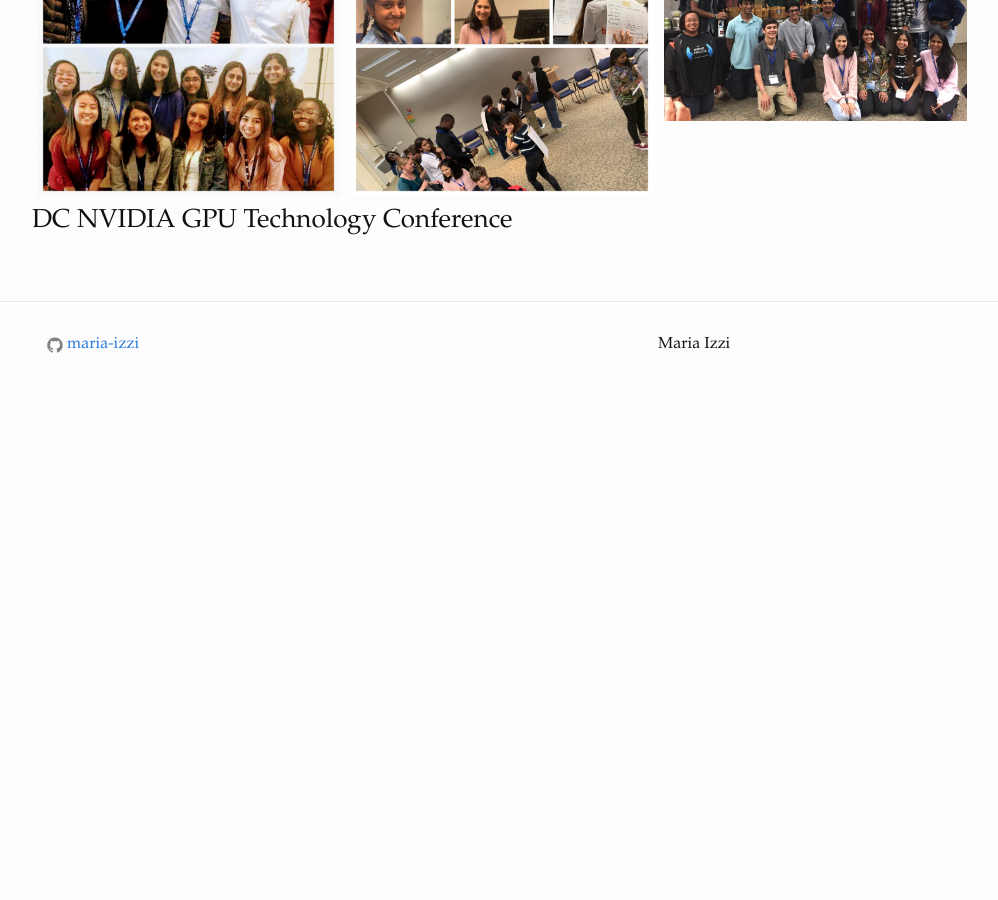
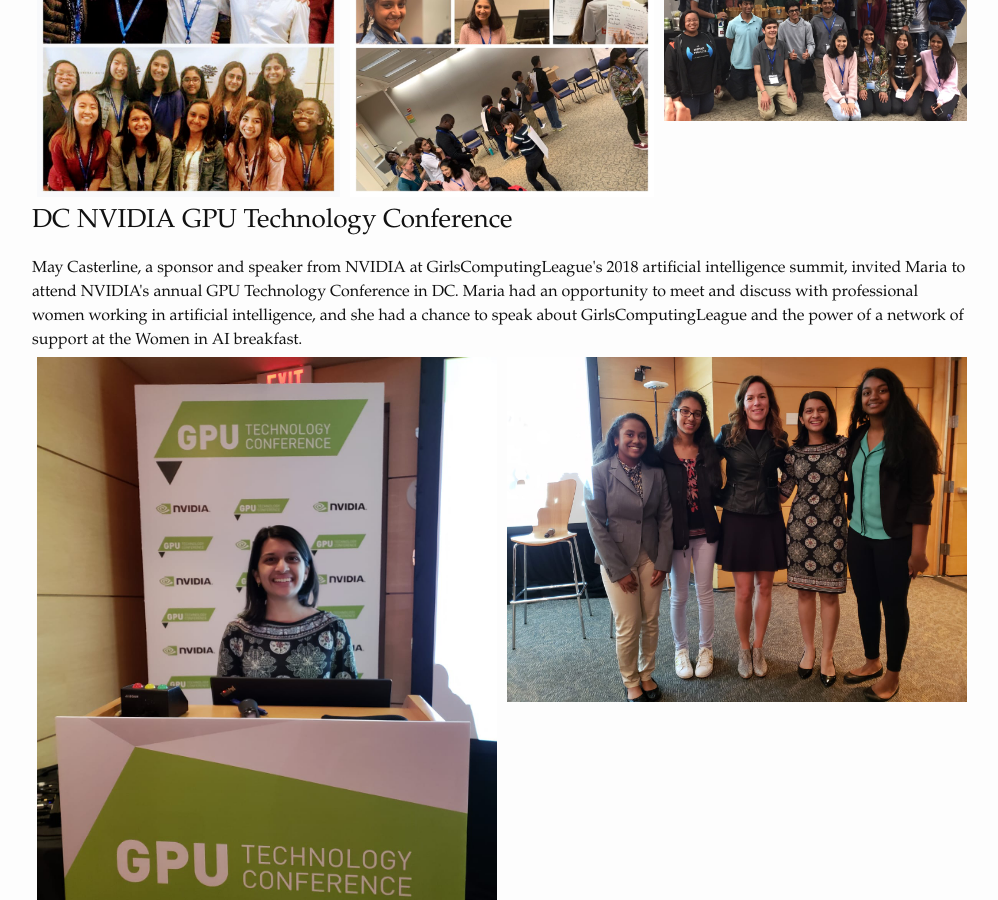
Before and after one commit to maria-izzi/maria-izzi.github.io, a Jekyll site: the page built from recognitions.html, in a window 1280 px wide and 900 px high, scrolled down 599 px. Shown: the whole window, without its empty margins (138-1136 px from the left). Built offline with Jekyll 4.4.1, drawn with Linux system fonts in a browser that asks for light colours; before the commit the page ends 1015 px from its top, so only the background shows below that.

Commit message:
Update recognitions.html

```diff
--- a/recognitions.html
+++ b/recognitions.html
@@ -28,4 +28,14 @@
 
 <h3> DC NVIDIA GPU Technology Conference </h3>
 <head>
+  May Casterline, a sponsor and speaker from NVIDIA at GirlsComputingLeague's 2018 artificial intelligence summit, invited Maria to attend NVIDIA's annual GPU Technology Conference in DC. Maria had an opportunity to meet and discuss with professional women working in artificial intelligence, and she had a chance to speak about GirlsComputingLeague and the power of a network of support at the Women in AI breakfast.
 </head>
+
+<div class="row">
+  <div class="column">
+    <img src = "/assets/images/gpu2018/infront.JPG" alt = "">
+  </div>
+  <div class="column">
+    <img src = "/assets/images/gpu2018/group.JPG" alt = "">
+  </div>
+</div>
```
